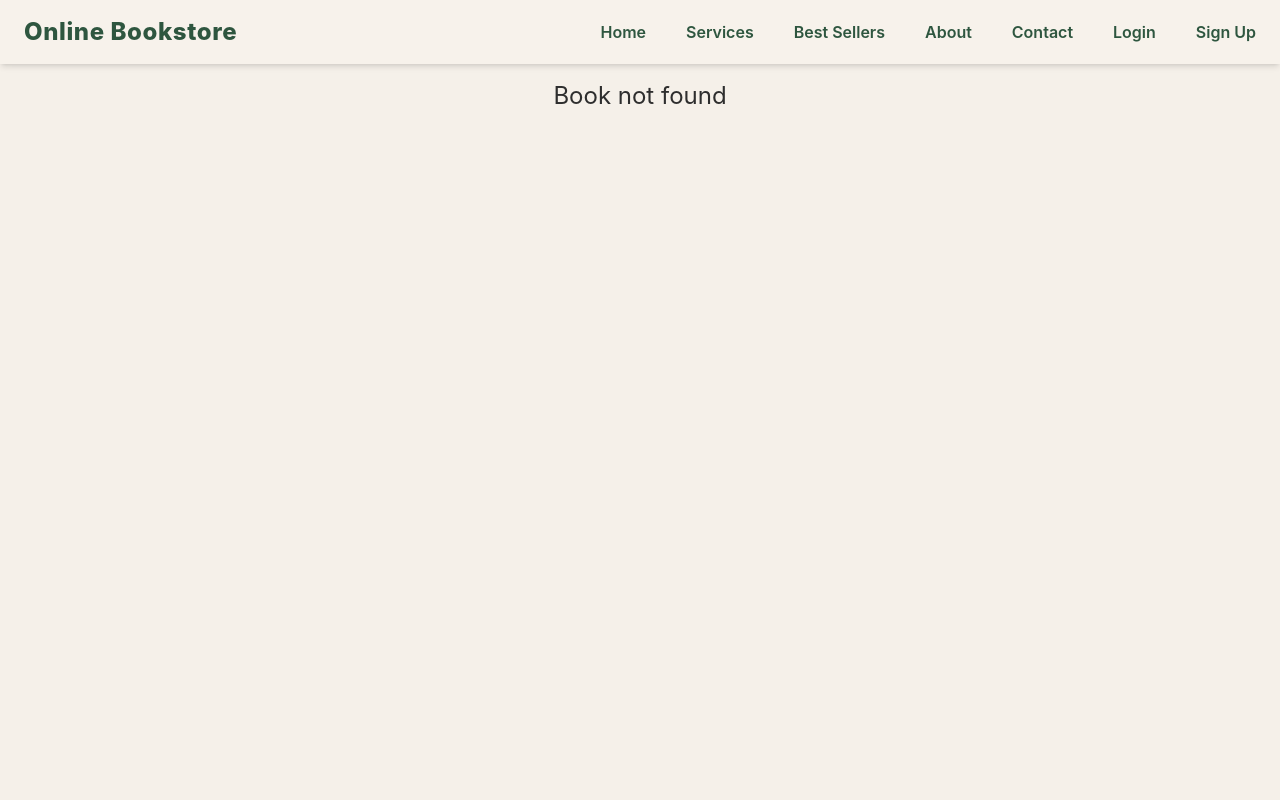
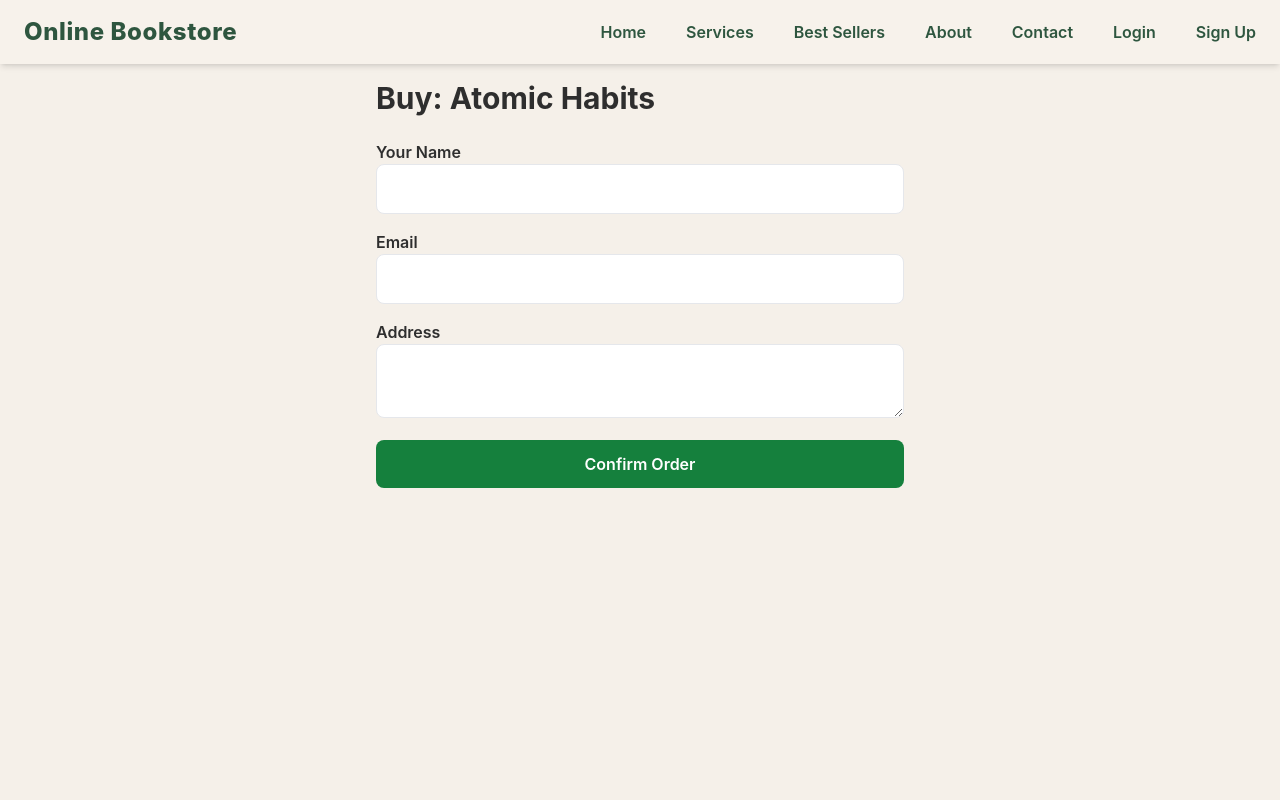
Before and after one commit to rimaejel143/online-bookstore, a React (Create React App) app in the folder frontend/: page /buy/1 in a window 1280 px wide. Shown: the top 800 px of the page. Built offline with nearby package versions, Linux system fonts and the light colour scheme; no server answers.

Commit message:
Connect BuyForm to orders API

```diff
--- a/frontend/src/pages/BuyForm.jsx
+++ b/frontend/src/pages/BuyForm.jsx
@@ -1,76 +1,50 @@
 import { useParams, useNavigate } from "react-router-dom";
-import { useEffect, useState } from "react";
+import books from "../data/Books";
+import { useState } from "react";
 
 function BuyForm() {
   const { id } = useParams();
   const navigate = useNavigate();
 
-  const [book, setBook] = useState(null);
-  const [loading, setLoading] = useState(true);
-
   const [name, setName] = useState("");
   const [address, setAddress] = useState("");
   const [email, setEmail] = useState("");
 
-  useEffect(() => {
-    const fetchBook = async () => {
-      try {
-        const res = await fetch(`http://localhost:5000/api/books/${id}`);
-        const data = await res.json();
-        setBook(data);
-      } catch (err) {
-        console.error(err);
-      } finally {
-        setLoading(false);
-      }
-    };
-
-    fetchBook();
-  }, [id]);
+  const book = books.find((b) => b.id === parseInt(id));
 
   const handleSubmit = async (e) => {
     e.preventDefault();
 
-    const orderData = {
-      bookId: book.id,
-      customerName: name,
-      email,
-      address,
-    };
-
     try {
-      const res = await fetch("http://localhost:5000/api/orders", {
+      const response = await fetch("http://localhost:5000/api/orders", {
         method: "POST",
         headers: {
           "Content-Type": "application/json",
         },
-        body: JSON.stringify(orderData),
+        body: JSON.stringify({
+          userId: 1, // مؤقتًا (لما نعمل login بصير ديناميكي)
+          totalPrice: book.price,
+          address: address,
+        }),
       });
 
-      if (!res.ok) {
-        throw new Error("Failed to place order");
+      const data = await response.json();
+
+      if (response.ok) {
+        alert("Order placed successfully!");
+        navigate("/");
+      } else {
+        alert(data.message || "Something went wrong");
       }
-
-      alert("Order placed successfully!");
-      navigate("/");
     } catch (error) {
-      alert("Something went wrong. Please try again.");
+      console.error(error);
+      alert("Server error");
     }
   };
 
-  if (loading) {
-    return (
-      <h1 className="text-center text-2xl mt-20">Loading order form...</h1>
-    );
-  }
-
-  if (!book) {
-    return <h1 className="text-center text-2xl mt-20">Book not found</h1>;
-  }
-
   return (
     <div className="max-w-xl mx-auto px-6 py-20">
-      <h1 className="text-3xl font-bold mb-6">Buy: {book.title}</h1>
+      <h1 className="text-3xl font-bold mb-6">Buy: {book?.title}</h1>
 
       <form onSubmit={handleSubmit} className="space-y-4">
         <div>
```
